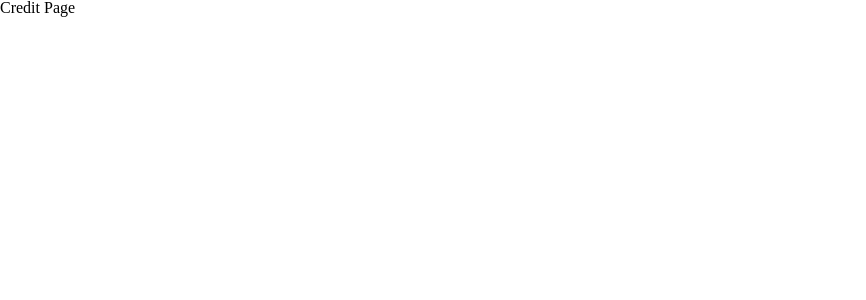
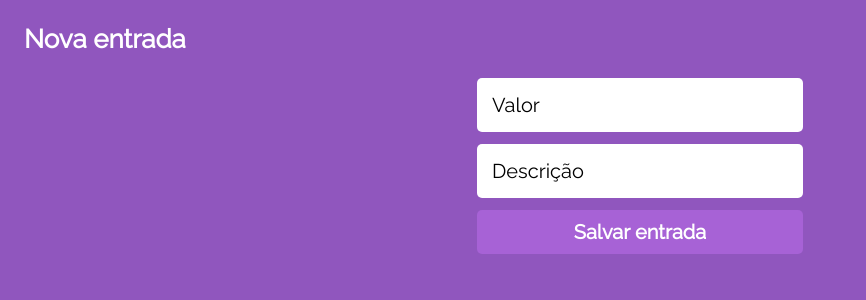
Before and after one commit to lucaspasseri/mywallet-frontend, a JavaScript app: page /credit in a window 1280 px wide. Shown: the top 300 px of the page, without its empty margins (0-866 px from the left). Built offline with nearby package versions, Linux system fonts and the light colour scheme; a web font is replaced by a local one.

Commit message:
Layout of credit and debt done.

```diff
--- a/src/components/Credit/Credit.js
+++ b/src/components/Credit/Credit.js
@@ -1,7 +1,18 @@
+import { DescentralizedPage, TopBar, UserInteractions } from "../Styles/Components";
+
 export default function Credit() {
     return (
-        <div className="page">
-            Credit Page
-		</div>
+        <DescentralizedPage>
+                <TopBar>
+                    <div>Nova entrada</div>
+                </TopBar>
+                <UserInteractions>
+                    <form>
+                        <input placeholder="Valor"></input>
+                        <input placeholder="Descrição"></input>
+                        <button type="submit">Salvar entrada</button>
+                    </form>
+                </UserInteractions>
+        </DescentralizedPage>
     );
 }
--- a/src/components/Debt/Debt.js
+++ b/src/components/Debt/Debt.js
@@ -1,7 +1,18 @@
+import { DescentralizedPage, TopBar, UserInteractions } from "../Styles/Components";
+
 export default function Debt() {
     return (
-        <div className="page">
-            Debt Page
-		</div>
+        <DescentralizedPage>
+                <TopBar>
+                    <div>Nova saída</div>
+                </TopBar>
+                <UserInteractions>
+                    <form>
+                        <input placeholder="Valor"></input>
+                        <input placeholder="Descrição"></input>
+                        <button type="submit">Salvar saída</button>
+                    </form>
+                </UserInteractions>
+        </DescentralizedPage>
     );
 }
--- a/src/components/Home/Home.js
+++ b/src/components/Home/Home.js
@@ -3,7 +3,7 @@ import { RiLogoutBoxRLine } from "react-icons/ri";
 import { FiPlusCircle, FiMinusCircle } from "react-icons/fi";
 import { Link } from "react-router-dom";
 
-import {Page} from '../Styles/Components';
+import {Page, TopBar} from '../Styles/Components';
 
 export default function Home() {
     return (
@@ -76,28 +76,6 @@ const Actions = styled.div`
     }
 `;
 
-const TopBar = styled.div`
-    background-color: #9056BE;
-    color: #FFF;
-    width: 100%;
-    height: 78px;
-    display: flex;
-    justify-content: space-between;
-    align-items: center;
-    position: fixed;
-    padding: 0 24px;
-    top: 0;
-    left: 0;
-
-    div {
-        font-family: 'Raleway', sans-serif;
-        font-weight: bold;
-        font-size: 26px;
-        line-height: 31px;
-        color: #FFFFFF;
-    }
-`;
-
 const Timeline = styled.div`
     background-color: #FFF;
     display: flex;
--- a/src/components/Login/Login.js
+++ b/src/components/Login/Login.js
@@ -1,6 +1,6 @@
 import { Link, useHistory } from "react-router-dom";
 
-import {Page, BrandName, UserInteractions} from '../Styles/Components';
+import {Page, BrandName, UserInteractions } from '../Styles/Components';
 
 export default function Login() {
     let history = useHistory();
--- a/src/components/Styles/Components.js
+++ b/src/components/Styles/Components.js
@@ -16,6 +16,13 @@ export const Page = styled.div`
     justify-content: center;
     height: 100vh;
     overflow: auto;
+`;
+
+export const DescentralizedPage = styled.div`
+    background-color: #9056BE;
+    height: calc(100vh - 78px);
+    overflow: auto;
+    margin-top: 78px;
 `;
 
 export const UserInteractions = styled.div`
@@ -87,3 +94,25 @@ export const UserInteractions = styled.div`
         }
     }
 `;
+
+export const TopBar = styled.div`
+    background-color: #9056BE;
+    color: #FFF;
+    width: 100%;
+    height: 78px;
+    display: flex;
+    justify-content: space-between;
+    align-items: center;
+    position: fixed;
+    padding: 0 24px;
+    top: 0;
+    left: 0;
+
+    div {
+        font-family: 'Raleway', sans-serif;
+        font-weight: bold;
+        font-size: 26px;
+        line-height: 31px;
+        color: #FFFFFF;
+    }
+`;
--- a/src/components/Styles/GlobalStyle.js
+++ b/src/components/Styles/GlobalStyle.js
@@ -8,7 +8,6 @@ const GlobalStyle = createGlobalStyle`
 button {
     cursor: pointer;
 }
-
 `;
 
 export default GlobalStyle;
```
